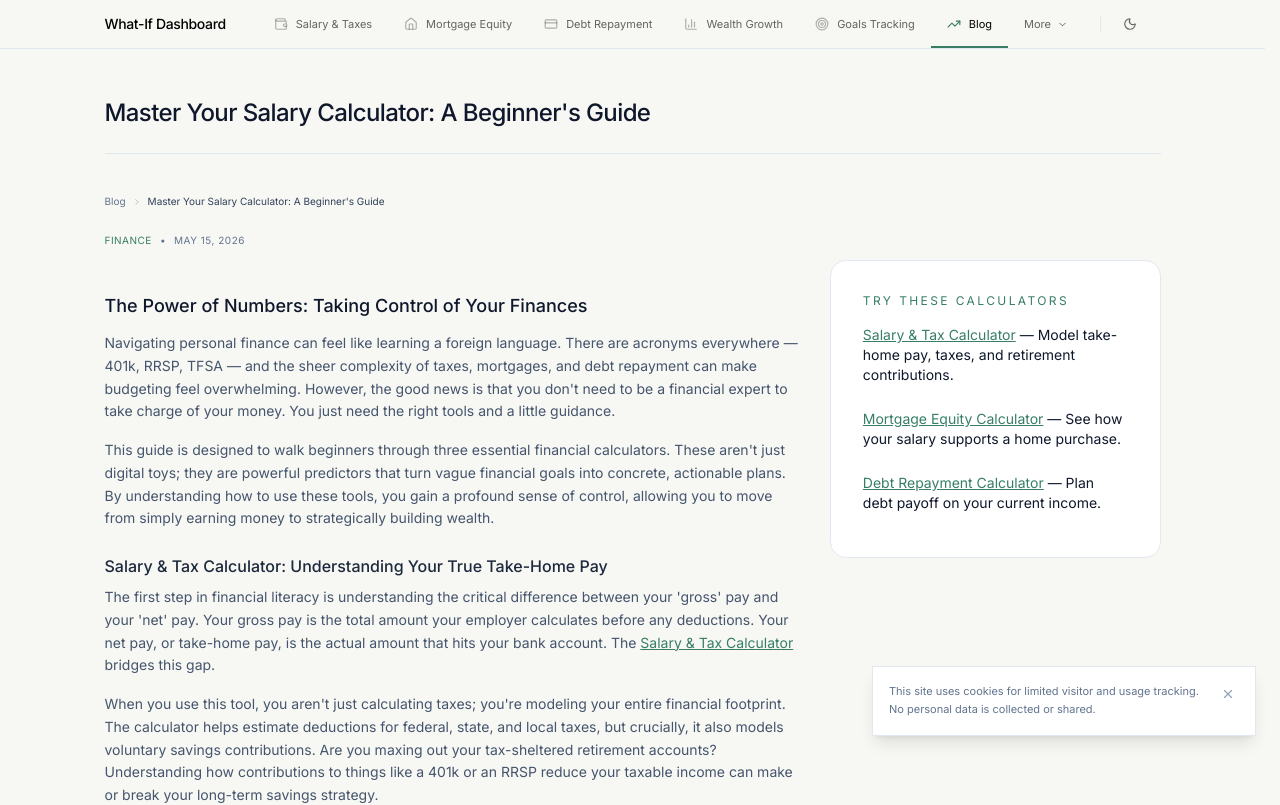
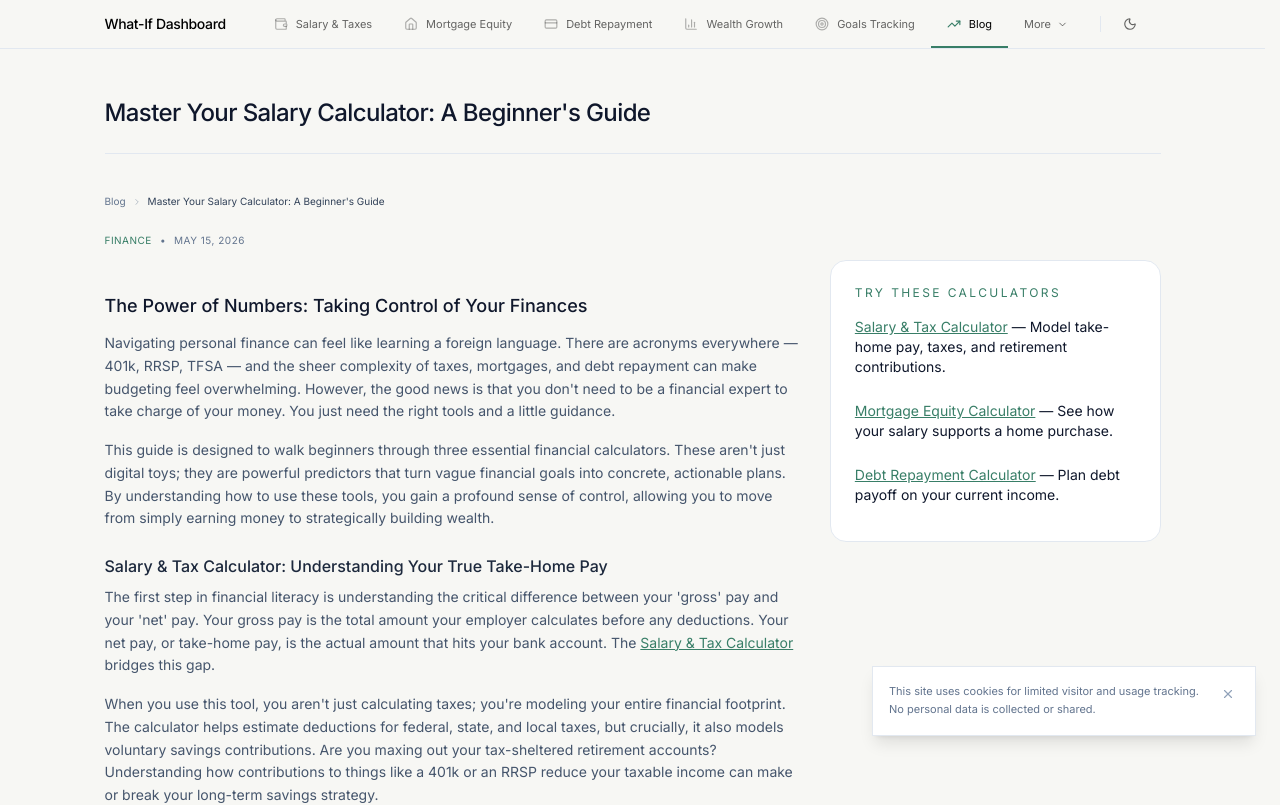
Before and after one commit to romayneeastmond/whatifdashboard-react-vite-framer-tailwind, a React (Vite) app: page /blog/master-your-salary-calculator-a-beginners-guide in a window 1280 px wide. Shown: the top 805 px of the page. Built offline with nearby package versions, Linux system fonts and the light colour scheme.

Commit message:
style: Padding on CTA blocks.

```diff
--- a/src/components/LandingPage.tsx
+++ b/src/components/LandingPage.tsx
@@ -190,10 +190,10 @@ const FaqItem = ({ q, a }: { q: string; a: string }) => {
 }
 
 const CATEGORIES = [
-    { name: 'Career',      color: 'text-teal-600 dark:text-teal-400',    paths: ['/careerpath'] },
-    { name: 'Finance',    color: 'text-emerald-600 dark:text-emerald-400', paths: ['/debt', '/goals', '/mortgage', '/salary', '/investing'] },
-    { name: 'Fitness',    color: 'text-orange-600 dark:text-orange-400', paths: ['/calorie', '/protein', '/weightloss'] },
-    { name: 'Legal',      color: 'text-slate-600 dark:text-slate-400',   paths: ['/bardal', '/wrongfuldismissal', '/severanceei'] },
+	{ name: 'Career', color: 'text-teal-600 dark:text-teal-400', paths: ['/careerpath'] },
+	{ name: 'Finance', color: 'text-emerald-600 dark:text-emerald-400', paths: ['/debt', '/goals', '/mortgage', '/salary', '/investing'] },
+	{ name: 'Fitness', color: 'text-orange-600 dark:text-orange-400', paths: ['/calorie', '/protein', '/weightloss'] },
+	{ name: 'Legal', color: 'text-slate-600 dark:text-slate-400', paths: ['/bardal', '/wrongfuldismissal', '/severanceei'] },
 	{ name: 'Productivity', color: 'text-amber-600 dark:text-amber-400', paths: ['/daysbetween', '/time'] },
 ];
 
@@ -257,7 +257,7 @@ export const LandingPage = () => {
 				<div>
 					<Link
 						to="/blog"
-                        className="group flex flex-col gap-4 p-8 rounded-2xl border border-slate-200 dark:border-white/8 bg-white dark:bg-white/3 hover:border-slate-300 dark:hover:border-white/15 hover:shadow-md transition-all duration-200"
+						className="group flex flex-col gap-4 p-6 rounded-2xl border border-slate-200 dark:border-white/8 bg-white dark:bg-white/3 hover:border-slate-300 dark:hover:border-white/15 hover:shadow-md transition-all duration-200"
 					>
 						<p className="text-xs uppercase tracking-[0.2em] text-[#387E67] dark:text-[#52B788] font-normal">
 							From the Blog
--- a/src/index.css
+++ b/src/index.css
@@ -26,7 +26,7 @@
   }
 
   .blog-links {
-    @apply sticky top-6 rounded-2xl border border-slate-200 dark:border-white/8 bg-white dark:bg-white/3 p-8 flex flex-col gap-4;
+    @apply sticky top-6 rounded-2xl border border-slate-200 dark:border-white/8 bg-white dark:bg-white/3 p-6 flex flex-col gap-4;
   }
 
   .blog-links h3 {
```
Lines whose indentation alone changed are shown as unchanged.
